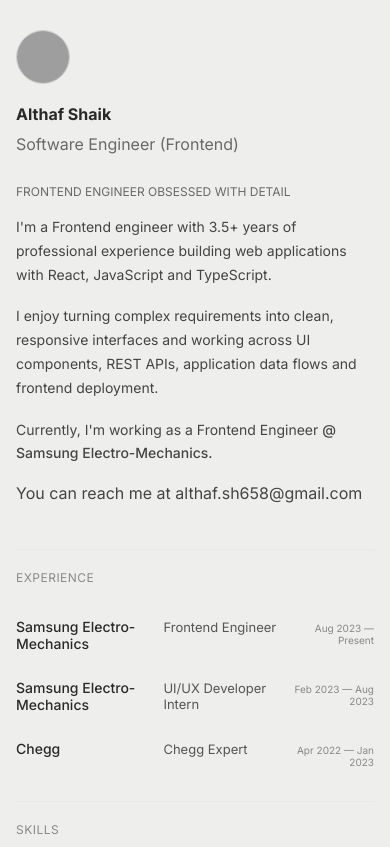
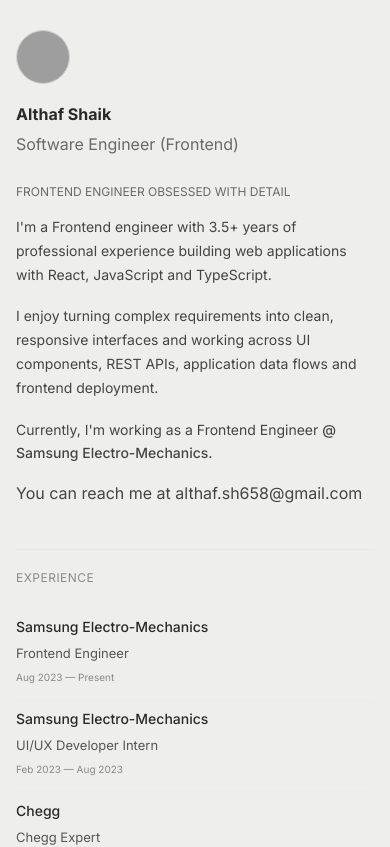
Before and after one commit to uixalthaf/portfolio-minimalism, a React (Vite) app: page / in a window 390 px wide. Shown: the top 847 px of the page. Built offline with nearby package versions, Linux system fonts and the light colour scheme; grey boxes are pictures that could not be loaded.

Commit message:
css change

```diff
--- a/src/styles.css
+++ b/src/styles.css
@@ -112,6 +112,11 @@ padding: 20px 0px;
     padding-bottom: 30px;
     padding-top:30px !important;
   }
+  .exp{
+    display: flex !important;
+    flex-direction: column;
+    gap:10px;
+  }
 }
 @media (prefers-reduced-motion: reduce){
   html{scroll-behavior:auto}
```
